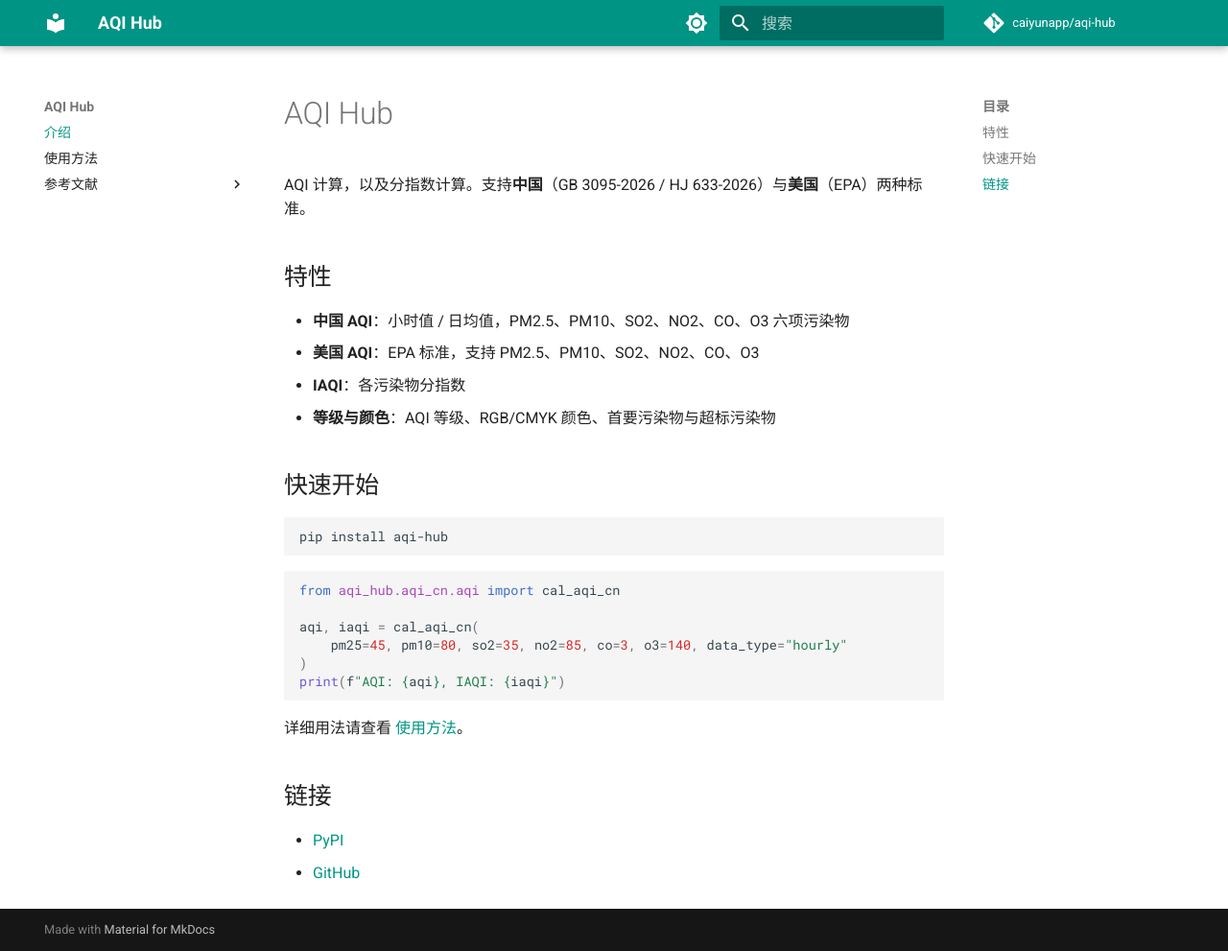
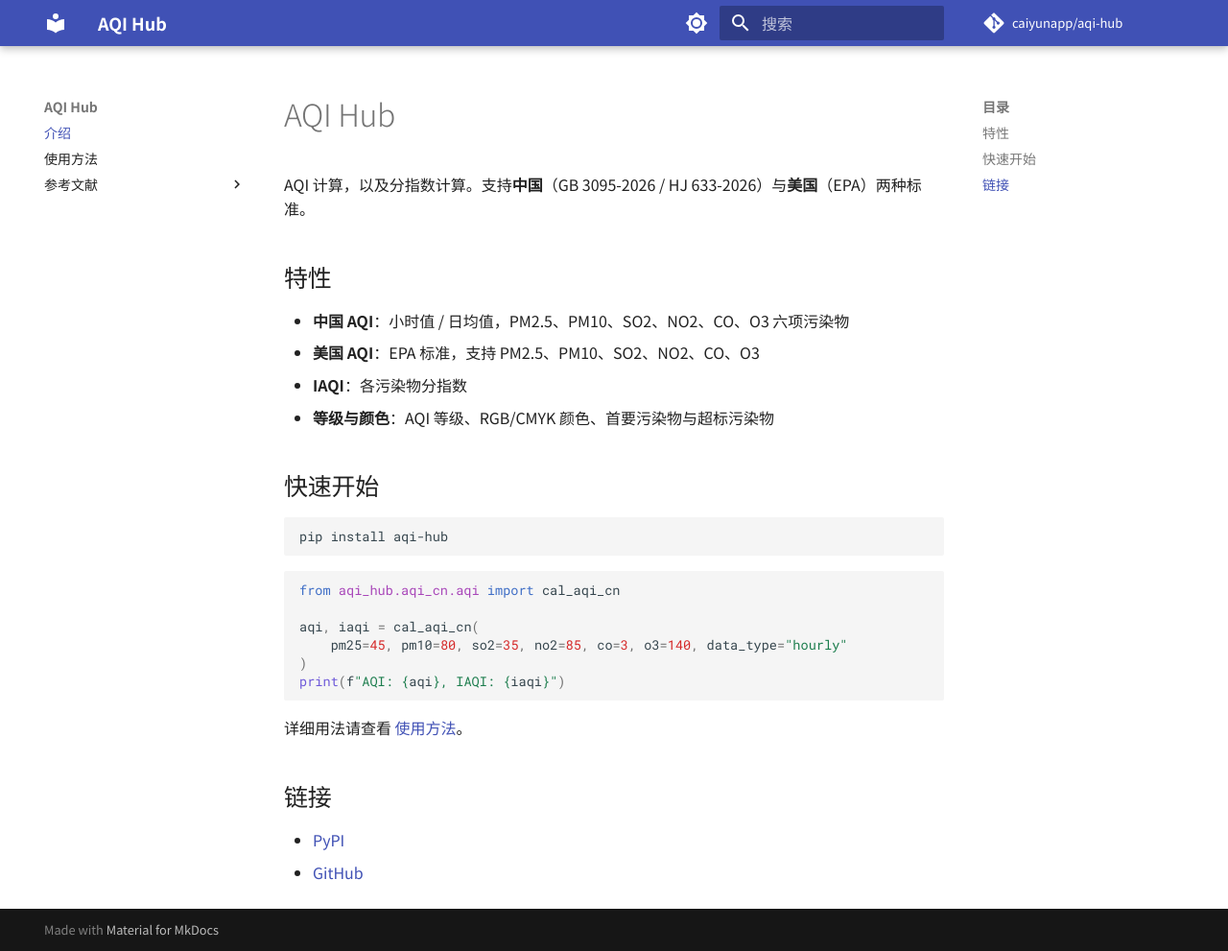
Before and after one commit to caiyunapp/aqi-hub, an MkDocs documentation site: the page built from docs/index.md, in a window 1280 px wide and 991 px high. Shown: the whole window at 96% size. Built offline with MkDocs 1.6.1 and Material for MkDocs 9.7.7, drawn with Linux system fonts in a browser that asks for light colours; comment, search, counter and statistics services are not loaded; the version menu is left out.

```diff
--- a/mkdocs.yml
+++ b/mkdocs.yml
@@ -11,18 +11,27 @@ theme:
   language: zh
   palette:
     - scheme: default
-      primary: teal
+      primary: indigo
+      accent: indigo
       toggle:
         icon: material/brightness-7
         name: 深色模式
     - scheme: slate
-      primary: teal
+      primary: indigo
+      accent: indigo
       toggle:
         icon: material/brightness-4
         name: 浅色模式
+  font:
+    text: Noto Sans SC
+    code: Roboto Mono
 
 plugins:
   - search
+
+extra:
+  version:
+    provider: mike
 
 nav:
   - 介绍: index.md
--- a/pyproject.toml
+++ b/pyproject.toml
@@ -26,7 +26,7 @@ Issues = "https://github.com/caiyunapp/aqi-hub/issues"
 
 [dependency-groups]
 dev = [
-    "mkdocs>=1.6.1",
+    "mkdocs>=1.6.1,<2",
     "mkdocs-material>=9.7.3",
     "mike>=2.0",
     "pytest",
```
Also changed, not shown: 2 other files.
